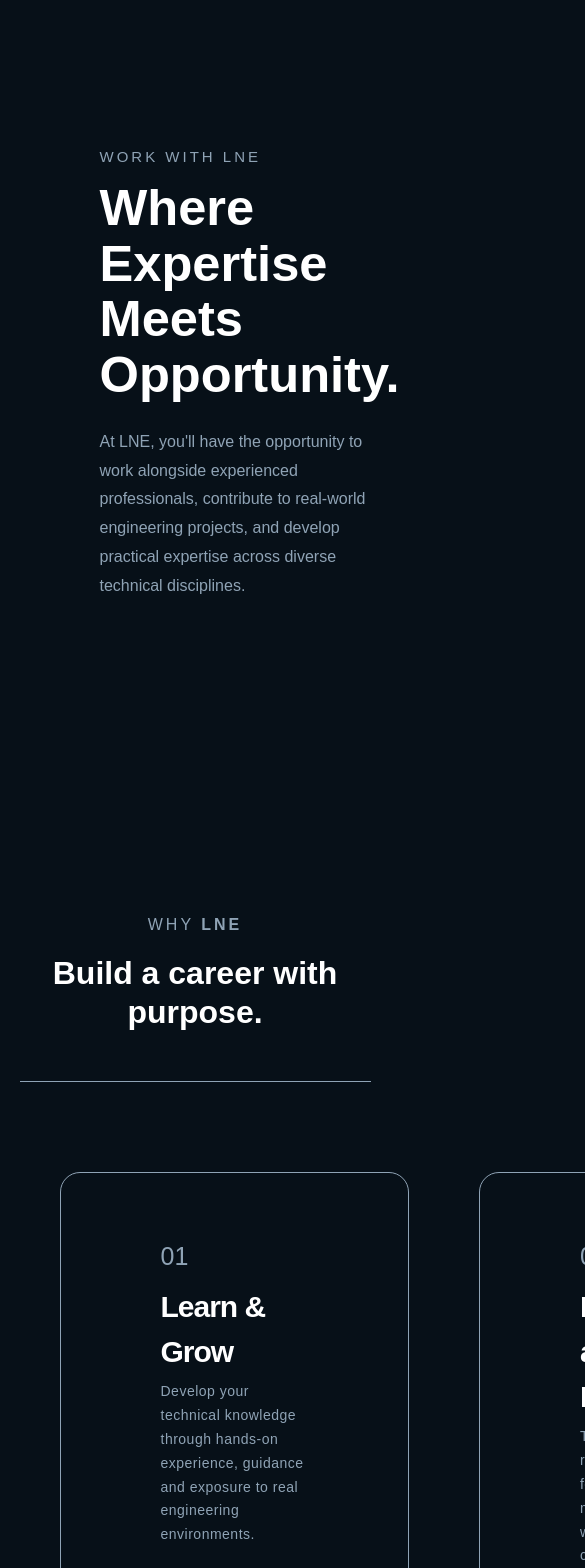
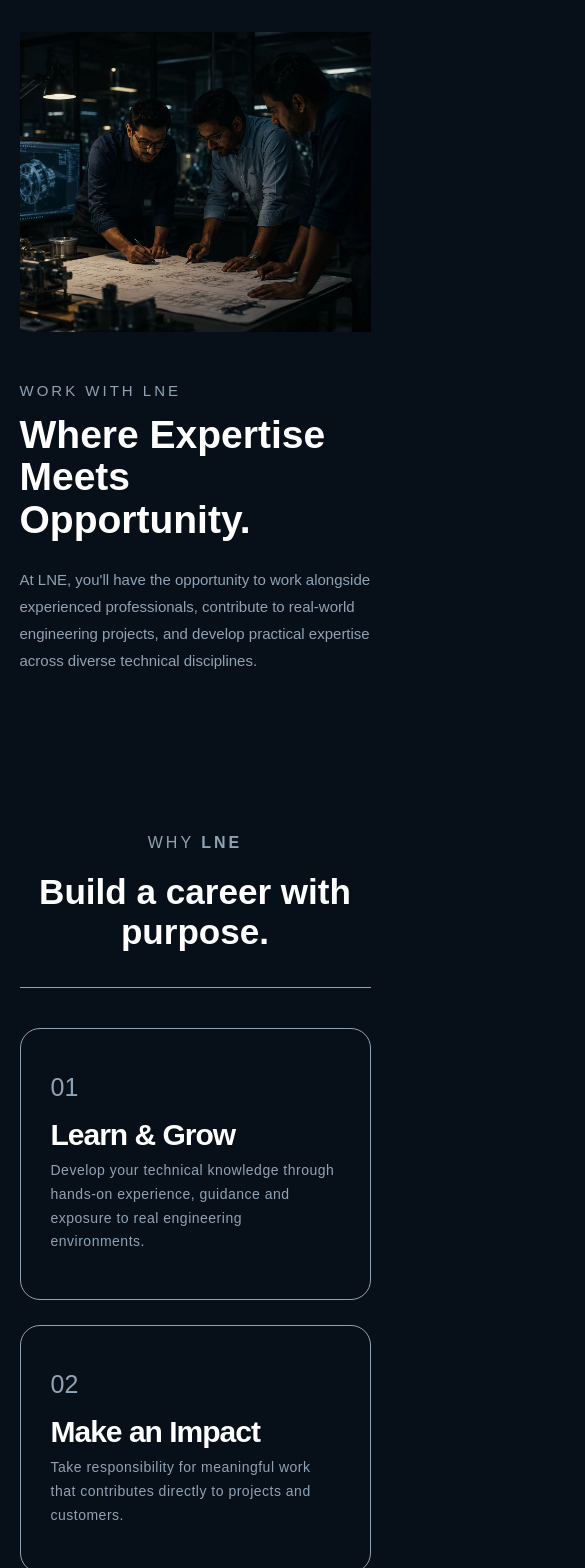
Before and after one commit to Rohitraja-k/Lne-Technology, a React (Vite) app: page /Lne-Technology/careers in a window 390 px wide. Shown: the part 2780-4348 px from the top of the page, 585 px wide, since content can reach past the window. Built offline with nearby package versions, Linux system fonts and the light colour scheme.

Commit message:
Made the career section mobile friendly and connect wp in all sections

```diff
--- a/src/components/Footer.jsx
+++ b/src/components/Footer.jsx
@@ -6,6 +6,13 @@
 import "../styles/footer.css";
 
 function Footer() {
+
+   const whatsappNumber = "917902977698";
+
+  const message =
+    "Hello LNE Technology, I am interested in your services. I would like to know more.";
+  const whatsAppUrl = `https://api.whatsapp.com/send?phone=${whatsappNumber}&text=${encodeURIComponent(message)}`;
+
   return (
     <footer className="footer">
 
@@ -44,12 +51,32 @@
               Delivering reliable engineering solutions through
               technology, expertise and innovation.
             </p>
-            <div className="footer-contact-links">
-              <a href="#"><img src={whatsAppLogo} alt="whatsapp" /></a>
-              <a href="#"><img src={linkedInLogo} alt="linked In" /></a>
-              <a href="#"><img src={instaLogo} alt="Instagram" /></a>
-              <a href="#"><img src={fbLogo} alt="FaceBook" /></a>
-            </div>
+              <div className="footer-contact-links">
+                <a href={whatsAppUrl}
+                  target="_blank"
+                  rel="noopener noreferrer"
+                  aria-label="Chat with LNE Technology on WhatsApp"
+                ><img src={whatsAppLogo} alt="whatsapp" />
+                </a>
+                <a href=""
+                  target="_blank"
+                  rel="noopener noreferrer"
+                  aria-label="Chat with LNE Technology on WhatsApp"
+                ><img src={linkedInLogo} alt="linkedIn" />
+                </a>
+                <a href=""
+                  target="_blank"
+                  rel="noopener noreferrer"
+                  aria-label="Chat with LNE Technology on WhatsApp"
+                ><img src={instaLogo} alt="Instagram" />
+                </a>
+                <a href=""
+                  target="_blank"
+                  rel="noopener noreferrer"
+                  aria-label="Chat with LNE Technology on WhatsApp"
+                ><img src={fbLogo} alt="FaceBook" />
+                </a>
+              </div>
           </div>
 
 
--- a/src/components/WhatsAppButton.jsx
+++ b/src/components/WhatsAppButton.jsx
@@ -6,7 +6,6 @@
 
   const message =
     "Hello LNE Technology, I am interested in your services. I would like to know more.";
-
   const whatsappUrl = `https://api.whatsapp.com/send?phone=${whatsappNumber}&text=${encodeURIComponent(message)}`;
 
   return (
--- a/src/data/vacancies.js
+++ b/src/data/vacancies.js
@@ -28,7 +28,7 @@
     applyUrl: "#",
   },
   {
-    id: 2,
+    id: 3,
     title: "Sales Engineer",
     location: "Mannuthy, Thrissur",
     department: "Technology",
--- a/src/pages/Contact.jsx
+++ b/src/pages/Contact.jsx
@@ -132,6 +132,13 @@
     }
   };
 
+  const whatsappNumber = "917902977698";
+
+  const message =
+    "Hello LNE Technology, I am interested in your services. I would like to know more.";
+  const whatsAppUrl = `https://api.whatsapp.com/send?phone=${whatsappNumber}&text=${encodeURIComponent(message)}`;
+
+
   return (
     <main className="contact-page">
 
@@ -226,10 +233,30 @@
               </div>
 
               <div className="contact-links">
-                <a href="#"><img src={whatsAppLogo} alt="whatsapp" /></a>
-                <a href="#"><img src={linkedInLogo} alt="linked In" /></a>
-                <a href="#"><img src={instaLogo} alt="Instagram" /></a>
-                <a href="#"><img src={fbLogo} alt="FaceBook" /></a>
+                <a href={whatsAppUrl}
+                  target="_blank"
+                  rel="noopener noreferrer"
+                  aria-label="Chat with LNE Technology on WhatsApp"
+                ><img src={whatsAppLogo} alt="whatsapp" />
+                </a>
+                <a href=""
+                  target="_blank"
+                  rel="noopener noreferrer"
+                  aria-label="Chat with LNE Technology on WhatsApp"
+                ><img src={linkedInLogo} alt="linkedIn" />
+                </a>
+                <a href=""
+                  target="_blank"
+                  rel="noopener noreferrer"
+                  aria-label="Chat with LNE Technology on WhatsApp"
+                ><img src={instaLogo} alt="Instagram" />
+                </a>
+                <a href=""
+                  target="_blank"
+                  rel="noopener noreferrer"
+                  aria-label="Chat with LNE Technology on WhatsApp"
+                ><img src={fbLogo} alt="FaceBook" />
+                </a>
               </div>
 
             </div>
--- a/src/styles/careers.css
+++ b/src/styles/careers.css
@@ -452,3 +452,79 @@
   }
 
 }
+
+/* =========================
+   CAREERS MOBILE FIX
+========================= */
+
+@media (max-width: 768px) {
+
+  /* WORK WITH LNE */
+
+  .careers-about {
+    min-height: auto;
+    padding: 80px 0;
+  }
+
+  .careers-about-container {
+    width: 90%;
+    grid-template-columns: 1fr;
+    gap: 50px;
+  }
+
+  .careers-about-image {
+    height: 300px;
+    width: 100%;
+  }
+
+  .careers-about-intro {
+    font-size: clamp(38px, 10vw, 52px);
+    line-height: 1.08;
+  }
+
+  .careers-about-description {
+    font-size: 15px;
+    line-height: 1.8;
+  }
+
+
+  /* WHY LNE */
+
+  .careers-why {
+    padding: 80px 0;
+  }
+
+  .careers-why-container {
+    width: 90%;
+  }
+
+  .careers-why-heading {
+    font-size: clamp(32px, 9vw, 46px);
+    line-height: 1.15;
+    padding-bottom: 35px;
+    margin-bottom: 0;
+  }
+
+  .careers-why-grid {
+    grid-template-columns: 1fr;
+    gap: 25px;
+    padding: 40px 0;
+  }
+
+  .careers-why-item {
+    width: 100%;
+    padding: 45px 30px;
+    box-sizing: border-box;
+  }
+
+  .careers-why-title {
+    font-size: 30px;
+    line-height: 1.25;
+  }
+
+  .careers-why-description {
+    font-size: 14px;
+    line-height: 1.7;
+  }
+
+}
```
